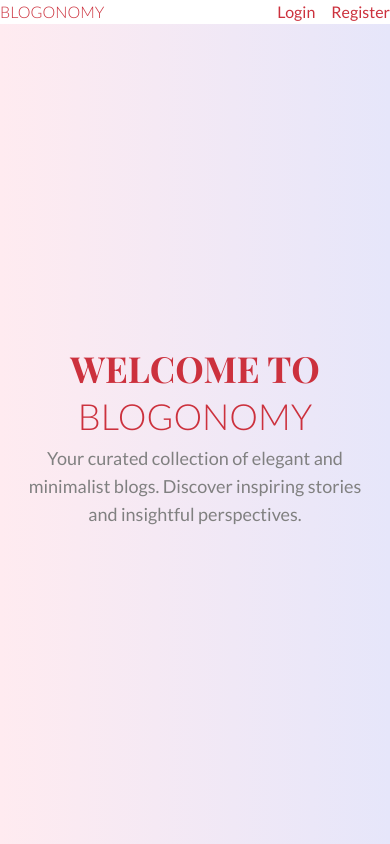
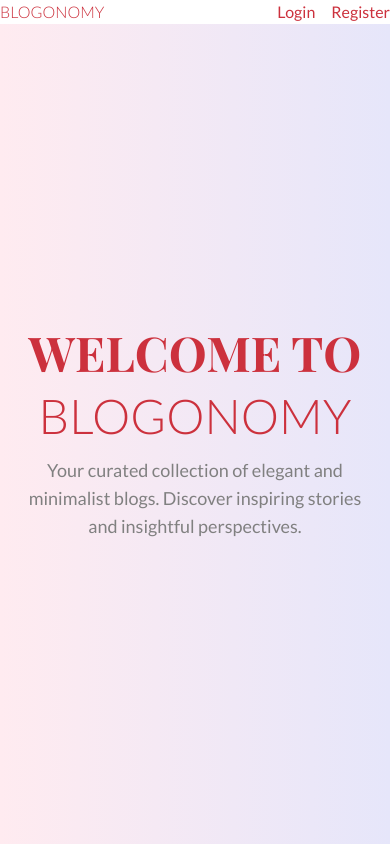
Before and after one commit to NKumar1612/blogonomy, a React (Vite) app in the folder frontend/: page / in a window 390 px wide. Shown: the top 844 px of the page. Built offline with nearby package versions, Linux system fonts and the light colour scheme; no server answers; a web font is replaced by a local one.

Commit message:
hero page adjustments

```diff
--- a/frontend/src/component/HeroPage.jsx
+++ b/frontend/src/component/HeroPage.jsx
@@ -7,13 +7,13 @@ HeroPage = () => {
       className="w-screen h-screen bg-gradient-to-r from-pale-pink to-light-lavender text-chery-red flex flex-col items-center justify-center px-4 sm:px-6 md:px-10"
     >
       <div className="flex flex-col max-w-md mx-auto py-4 sm:py-10 md:py-20 text-center">
-        <h1 className="text-4xl sm:text-6xl md:text-7xl font-bold font-playfair mb-2 sm:mb-4">
+        <h1 className="text-5xl sm:text-6xl md:text-7xl font-bold font-playfair mb-4 sm:mb-6">
           WELCOME TO
         </h1>
-        <h1 className="text-4xl sm:text-6xl md:text-7xl font-light mb-2 sm:mb-4 md:mb-6">
+        <h1 className="text-5xl sm:text-6xl md:text-7xl font-light mb-4 sm:mb-6 md:mb-8">
           BLOGONOMY
         </h1>
-        <p className="text-lg sm:text-xl md:text-2xl font-lato text-neutral-gray mb-4 sm:mb-6 md:mb-8">
+        <p className="text-lg sm:text-xl md:text-2xl font-lato text-neutral-gray mb-6 sm:mb-8 md:mb-12">
           Your curated collection of elegant and minimalist blogs. Discover inspiring stories and insightful perspectives.
         </p>
       </div>
@@ -22,5 +22,6 @@ HeroPage = () => {
 
 
 
+
   )
 }
```
